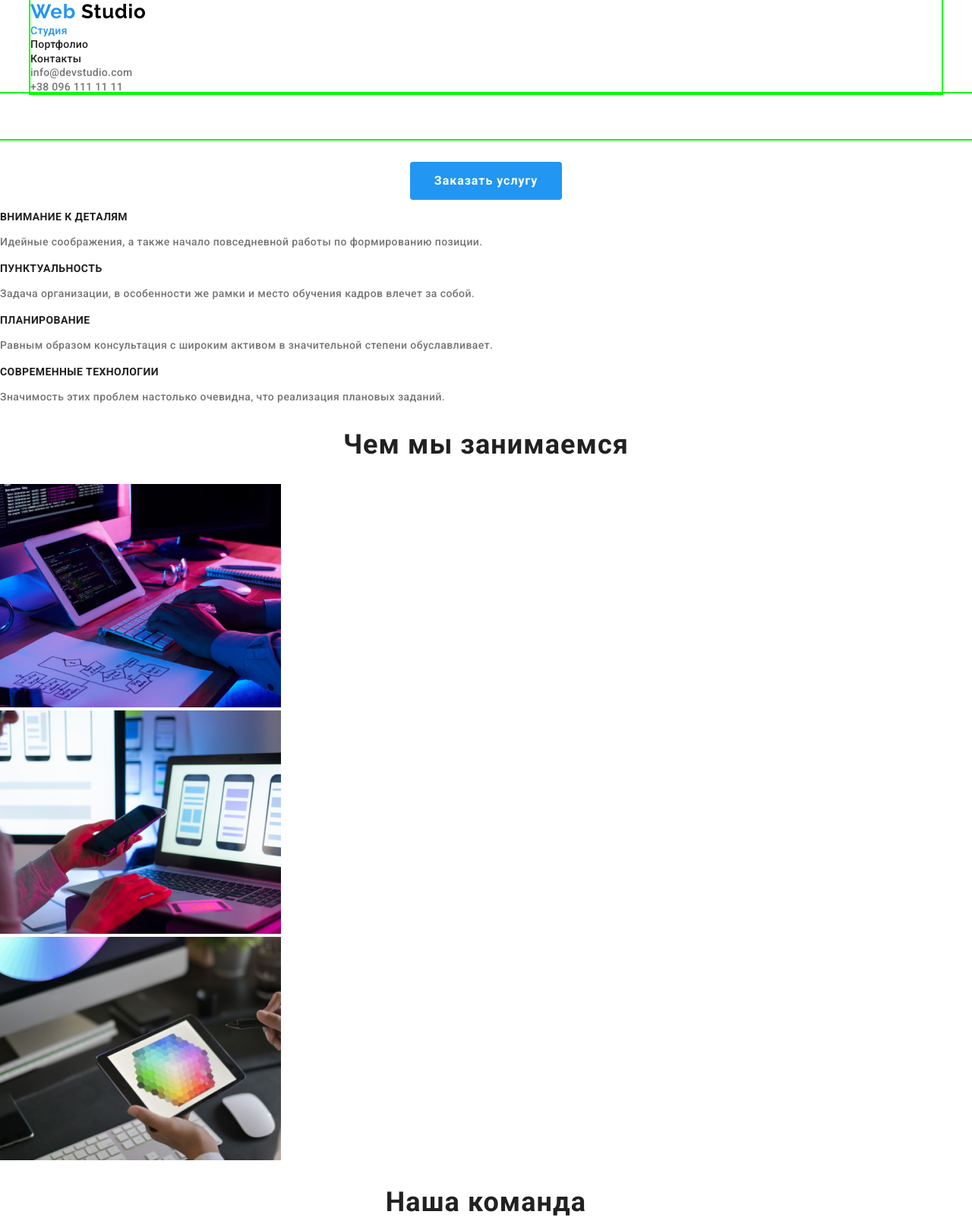
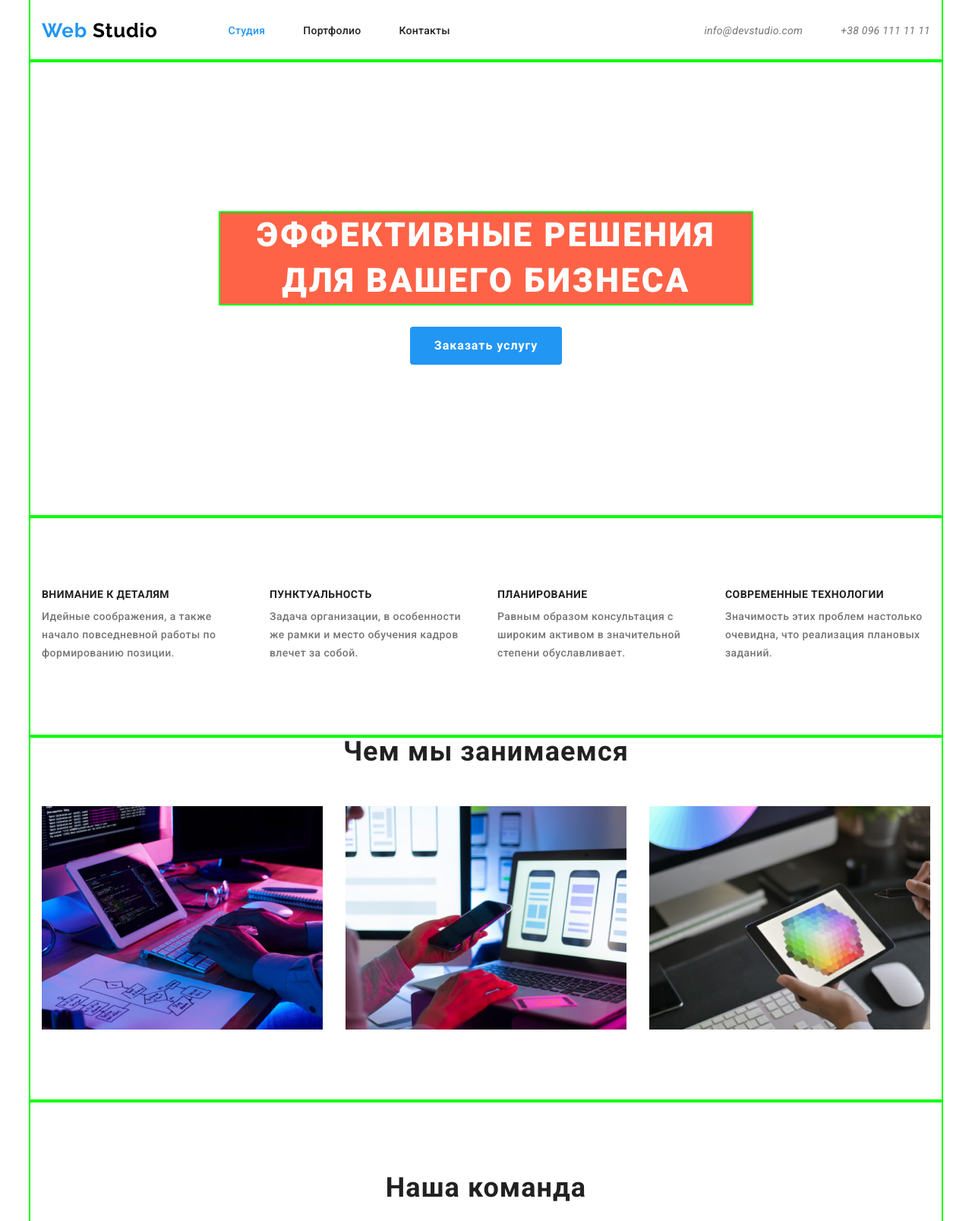
Before and after one commit to DenisK0s/goit-markup-hw-03, a plain HTML site: page index.html in a window 1280 px wide. Shown: the top 1607 px of the page at 76% size. Drawn offline with Linux system fonts and the light colour scheme.

Commit message:
ДЗ 3 флекс индекс

```diff
--- a/css/style.css
+++ b/css/style.css
@@ -33,11 +33,18 @@ body {
 	text-decoration: none;
 }
 
+img {
+	display: block;
+}
+
 .address {
 	font-style: normal;
 }
 /* ========== COMPONENTS ========== */
 .section-title {
+	margin-top: 0px;
+	margin-bottom: 50px;
+
 	font-weight: var(--bold-font-weight);
 	font-size: 36px;
 	line-height: 1.166;
@@ -46,13 +53,24 @@ body {
 }
 
 .container {
+	justify-content: flex-start;
+
 	width: 1200px;
-	margin: 0 auto;
+	padding-left: 15px;
+	padding-right: 15px;
+	margin-left: auto;
+	margin-right: auto;
 	outline: 2px solid lime;
 }
+
 /* ========== END COMPONENTS ========== */
 
 /* ========== HEADER ========== */
+
+.header .container {
+	display: flex;
+	align-items: center;
+}
 
 /* Logo */
 
@@ -78,7 +96,25 @@ body {
 
 /* Site nav */
 
+.navigation {
+	display: flex;
+	align-items: center;
+}
+
+.nav-list-item:not(:last-child) {
+	margin-right: 50px;
+}
+
+.nav-list {
+	display: flex;
+	margin-left: 93px;
+}
+
 .nav-list-link {
+	display: block;
+	padding-top: 32px;
+	padding-bottom: 32px;
+
 	color: var(--main-text-color);
 
 	font-weight: var(--secondary-font-weight);
@@ -86,6 +122,22 @@ body {
 	line-height: 1.142;
 	letter-spacing: 0.02em;
 }
+
+.contacts {
+	margin-left: auto;
+}
+
+.contacts-list {
+	display: flex;
+}
+
+.contacts-list-item:not(:last-child) {
+	margin-right: 50px;
+}
+
+/* .contacts-list-item + .contacts-list-item {
+	margin-left: 50px;
+}  */
 
 .contacts-list-link {
 	color: var(--sub-text-color);
@@ -114,11 +166,21 @@ body {
 	text-align: center;
 }
 
+.hero .container {
+	padding-top: 200px;
+	padding-bottom: 200px;
+}
+
 .hero-title {
+	width: 700px;
+	margin-left: auto;
+	margin-right: auto;
 	margin-top: 0px;
 	margin-bottom: 30px;
 	outline: 2px solid lime;
+
 	color: var(--primary-white-color);
+	background-color: tomato;
 
 	font-weight: var(--extra-font-weight);
 	font-size: 44px;
@@ -128,8 +190,10 @@ body {
 }
 
 /* Button */
+
 .main-button {
 	min-width: 200px;
+	height: 50px;
 	border-radius: 4px;
 	border-style: none;
 	padding: 10px 32px;
@@ -147,7 +211,24 @@ body {
 
 /* ========== ADVANTAGES ========== */
 
+.advantages .container {
+	padding-top: 94px;
+	padding-bottom: 94px;
+}
+
+.advantages-list {
+	display: flex;
+	justify-content: space-between;
+}
+
+.advantages-list-item {
+	width: 270px;
+	height: 101px;
+}
+
 .advantages-list-title {
+	margin-top: 0px;
+	margin-bottom: 10px;
 	font-weight: var(--bold-font-weight);
 	font-size: 14px;
 	line-height: 1.142;
@@ -156,6 +237,8 @@ body {
 }
 
 .advantages-list-text {
+	margin-top: 0px;
+	margin-bottom: 0px;
 	color: var(--sub-text-color);
 
 	font-weight: var(--main-font-weight);
@@ -165,10 +248,33 @@ body {
 } /* ========== END ADVANTAGES ========== */
 
 /* ========== SPECIALIZATION ========== */
+.specialization .container {
+	padding-bottom: 94px;
+}
 
+.specialization-list {
+	display: flex;
+	justify-content: space-between;
+}
 /* ========== END SPECIALIZATION ========== */
 
 /* ========== OUR TEAM ========== */
+
+.team .container {
+	padding-top: 94px;
+	padding-bottom: 94px;
+}
+
+.container-profile {
+	text-align: center;
+	padding-top: 30px;
+	padding-bottom: 30px;
+}
+
+.team-list {
+	display: flex;
+	justify-content: space-between;
+}
 
 .team-list-name {
 	font-weight: var(--secondary-font-weight);
@@ -188,6 +294,17 @@ body {
 /* ========== END OUR TEAM ========== */
 
 /* ========== FOOTER ========== */
+
+.footer .container {
+	padding-top: 60px;
+	padding-bottom: 60px;
+	background-color: tomato;
+}
+
+.address {
+	margin-top: 20px;
+}
+
 .address-location-link {
 	color: var(--primary-white-color);
 
@@ -205,6 +322,12 @@ body {
 	line-height: 1.714;
 	letter-spacing: 0.03em;
 }
+
+.address-list-item.mail {
+	padding-top: 9px;
+	padding-bottom: 6px;
+}
+
 /* ========== END FOOTER ========== */
 
 /* ========== PORTFOLIO ========== */
--- a/index.html
+++ b/index.html
@@ -37,8 +37,8 @@
 					</ul>
 				</nav>
 
+				<address class="contacts">
 					<!-- Contacts -->
-				<address class="contacts address">
 					<ul class="contacts-list list">
 						<li class="contacts-list-item">
 							<a href="mailto:info@devstudio.com" class="contacts-list-link link">info@devstudio.com</a>
@@ -53,12 +53,15 @@
 		<main>
 			<!--Hero-->
 			<section class="hero">
+				<div class="container">
 					<h1 class="hero-title">Эффективные решения для вашего бизнеса</h1>
 					<button type="button" class="main-button">Заказать услугу</button>
+				</div>
 			</section>
 
 			<!--Advantages-->
 			<section class="advantages">
+				<div class="container">
 					<h2 hidden>Наши преимущества</h2>
 					<ul class="advantages-list list">
 						<li class="advantages-list-item">
@@ -78,10 +81,12 @@
 							<p class="advantages-list-text">Значимость этих проблем настолько очевидна, что реализация плановых заданий.</p>
 						</li>
 					</ul>
+				</div>
 			</section>
 
 			<!--Specialization-->
 			<section class="specialization">
+				<div class="container">
 					<h2 class="section-title">Чем мы занимаемся</h2>
 					<ul class="specialization-list list">
 						<li class="specialization-list-item">
@@ -112,38 +117,50 @@
 							/>
 						</li>
 					</ul>
+				</div>
 			</section>
 
 			<!--Our team-->
 			<section class="team">
+				<div class="container">
 					<h2 class="section-title">Наша команда</h2>
 					<ul class="team-list list">
 						<li class="team-list-item">
 							<img src="./Images/our-team/img.jpg" alt="парень в очках с бородой в рубашке" width="270" height="260" />
+							<div class="container-profile">
 								<h3 class="team-list-name">Игорь Демьяненко</h3>
 								<p lang="en" class="team-list-prof">Product Designer</p>
+							</div>
 						</li>
 						<li class="team-list-item">
 							<img src="./Images/our-team/img-1.jpg" alt="девушка в очках блонинка" width="270" height="260" />
+							<div class="container-profile">
 								<h3 class="team-list-name">Ольга Репина</h3>
 								<p lang="en" class="team-list-prof">Frontend Developer</p>
+							</div>
 						</li>
 						<li class="team-list-item">
 							<img src="./Images/our-team/img-2.jpg" alt="парень в светлой рубашке" width="270" height="260" />
+							<div class="container-profile">
 								<h3 class="team-list-name">Николай Тарасов</h3>
 								<p lang="en" class="team-list-prof">Marketing</p>
+							</div>
 						</li>
 						<li class="team-list-item">
 							<img src="./Images/our-team/img-3.jpg" alt="парень в очках с бородой в футболке" width="270" height="260" />
+							<div class="container-profile">
 								<h3 class="team-list-name">Михаил Ермаков</h3>
 								<p lang="en" class="team-list-prof">UI Designer</p>
+							</div>
 						</li>
 					</ul>
+				</div>
 			</section>
 		</main>
 
 		<!-- Footer -->
 		<footer class="footer">
+			<div class="container">
 				<a href="./index.html" aria-label="Логотип Веб Студии" lang="en" class="logo link">
 					<span class="logo-web">Web</span>
 					<span class="logo-studio-white">Studio</span>
@@ -153,7 +170,7 @@
 						<li class="address-list-item">
 							<a href="https://goo.gl/maps/rBS5TYDNbyQN1JJC8" target="_blank" class="address-location-link link">г. Киев, пр-т Леси Украинки, 26</a>
 						</li>
-					<li class="address-list-item">
+						<li class="address-list-item mail">
 							<a href="mailto:info@example.com." class="address-list-link link">info@example.com</a>
 						</li>
 						<li class="address-list-item">
@@ -161,6 +178,7 @@
 						</li>
 					</ul>
 				</address>
+			</div>
 		</footer>
 	</body>
 </html>
```
Lines whose indentation alone changed are shown as unchanged.
